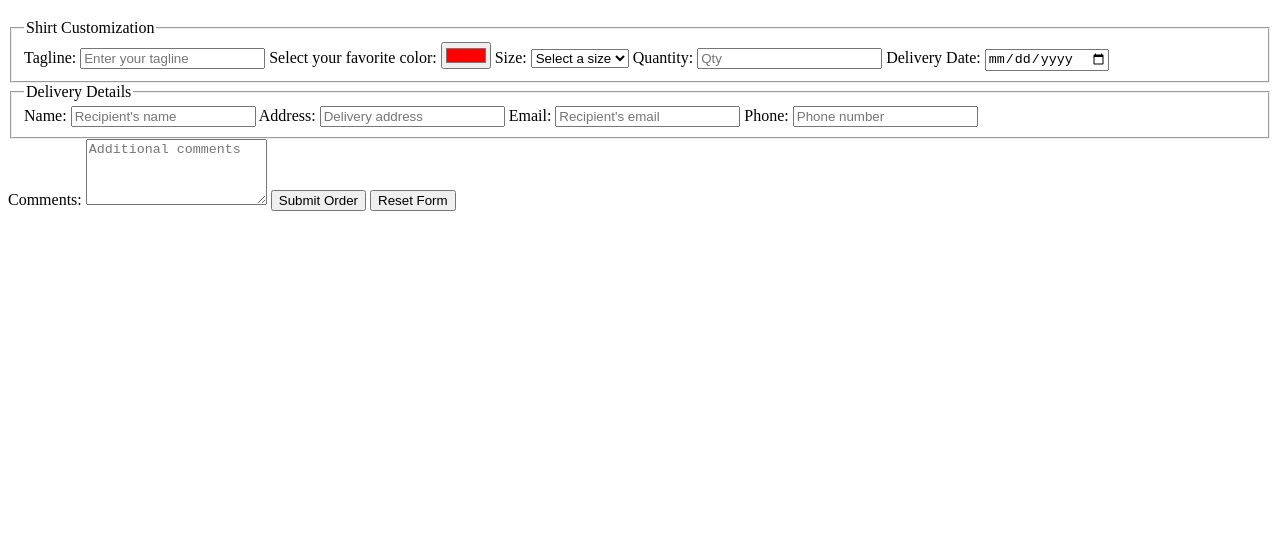
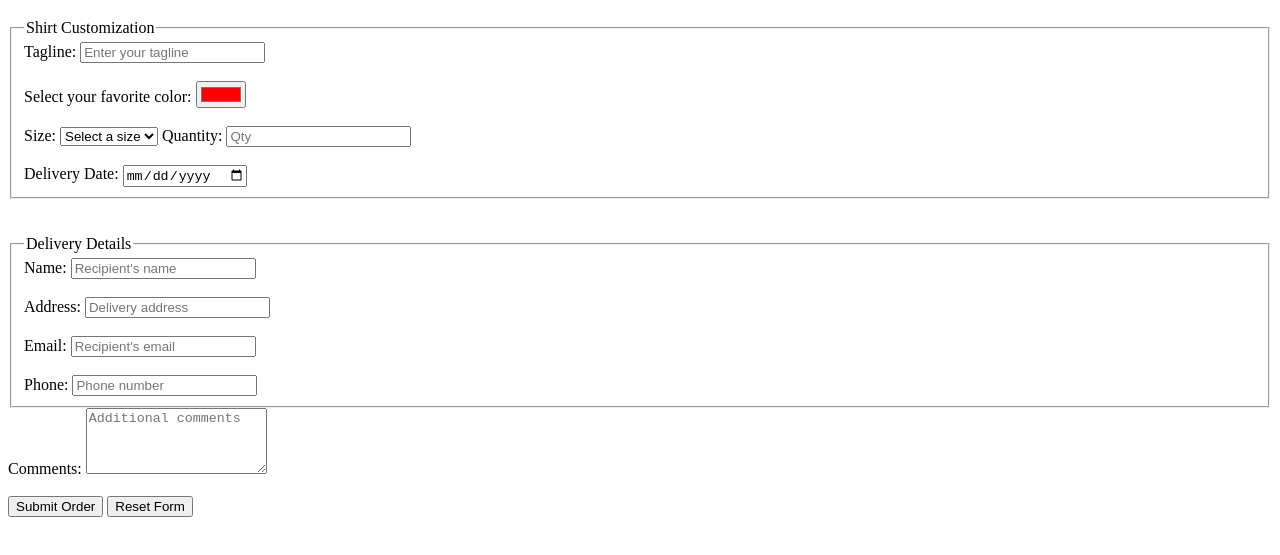
Before and after one commit to spandandeb/IP-Labs-, a plain HTML site: page forms.html in a window 1280 px wide. Shown: the part 61-616 px from the top of the page. Drawn offline with Linux system fonts and the light colour scheme.

Commit message:
Added break for space

```diff
--- a/forms.html
+++ b/forms.html
@@ -12,10 +12,10 @@
             <legend>Shirt Customization</legend>
 
             <label for="tagline">Tagline:</label>
-            <input type="text" id="tagline" name="tagline" placeholder="Enter your tagline" required>
+            <input type="text" id="tagline" name="tagline" placeholder="Enter your tagline" required><br><br>
 
             <label for="favcolor">Select your favorite color:</label>
-            <input type="color" id="favcolor" name="favcolor" value="#ff0000">
+            <input type="color" id="favcolor" name="favcolor" value="#ff0000"><br><br>
 
             <label for="size">Size:</label>
             <select id="size" name="size" required>
@@ -28,30 +28,30 @@
             </select>
 
             <label for="quantity">Quantity:</label>
-            <input type="number" id="quantity" name="quantity" min="1" placeholder="Qty" required>
+            <input type="number" id="quantity" name="quantity" min="1" placeholder="Qty" required><br><br>
 
             <label for="deliveryDate">Delivery Date:</label>
             <input type="date" id="deliveryDate" name="deliveryDate" required>
-        </fieldset>
+        </fieldset><br><br>
 
         <fieldset>
             <legend>Delivery Details</legend>
 
             <label for="name">Name:</label>
-            <input type="text" id="name" name="name" placeholder="Recipient's name" required>
+            <input type="text" id="name" name="name" placeholder="Recipient's name" required><br><br>
 
             <label for="address">Address:</label>
-            <input type="text" id="address" name="address" placeholder="Delivery address" required>
+            <input type="text" id="address" name="address" placeholder="Delivery address" required><br><br>
 
             <label for="email">Email:</label>
-            <input type="email" id="email" name="email" placeholder="Recipient's email" required>
+            <input type="email" id="email" name="email" placeholder="Recipient's email" required><br><br>
 
             <label for="phone">Phone:</label>
             <input type="tel" id="phone" name="phone" placeholder="Phone number" pattern="[0-9]{10}" required>
         </fieldset>
 
         <label for="comments">Comments:</label>
-        <textarea id="comments" name="comments" rows="4" placeholder="Additional comments"></textarea>
+        <textarea id="comments" name="comments" rows="4" placeholder="Additional comments"></textarea><br><br>
 
         <button type="submit">Submit Order</button>
         <button type="reset">Reset Form</button>
```
